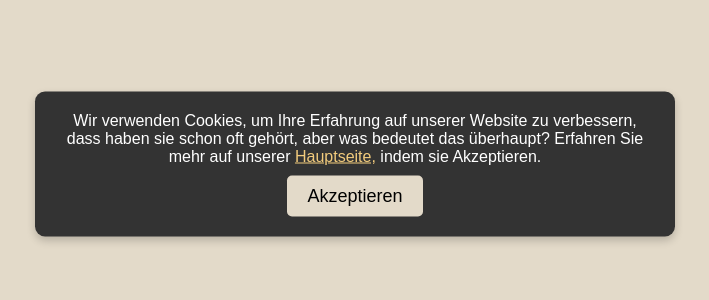
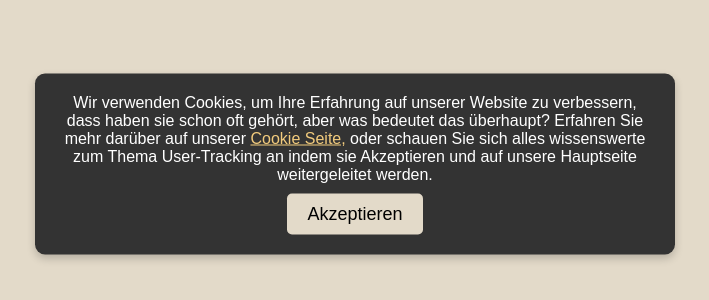
Before and after one commit to s1app/Senpai-Schweizer, a plain HTML site: page index.html in a window 1280 px wide. Shown: the part 236-536 px from the top of the page, without its empty margins (285-994 px from the left). Drawn offline with Linux system fonts and the light colour scheme.

Commit message:
Update index.html

```diff
--- a/index.html
+++ b/index.html
@@ -53,7 +53,8 @@
 
     <div class="cookie-banner" id="cookieBanner">
         <p>Wir verwenden Cookies, um Ihre Erfahrung auf unserer Website zu verbessern, dass haben sie schon oft gehört, aber was bedeutet das überhaupt?
-           Erfahren Sie mehr auf unserer <a href="./Cookies" style="color: #F2CB7D; text-decoration: underline;">Hauptseite,</a> indem sie Akzeptieren.</p>
+           Erfahren Sie mehr darüber auf unserer <a href="./Cookies" style="color: #F2CB7D; text-decoration: underline;">Cookie Seite,</a>
+            oder schauen Sie sich alles wissenswerte zum Thema User-Tracking an indem sie Akzeptieren und auf unsere Hauptseite weitergeleitet werden.</p>
         <button onclick="acceptCookiesAndRedirect()">Akzeptieren</button>
     </div>
 
```
